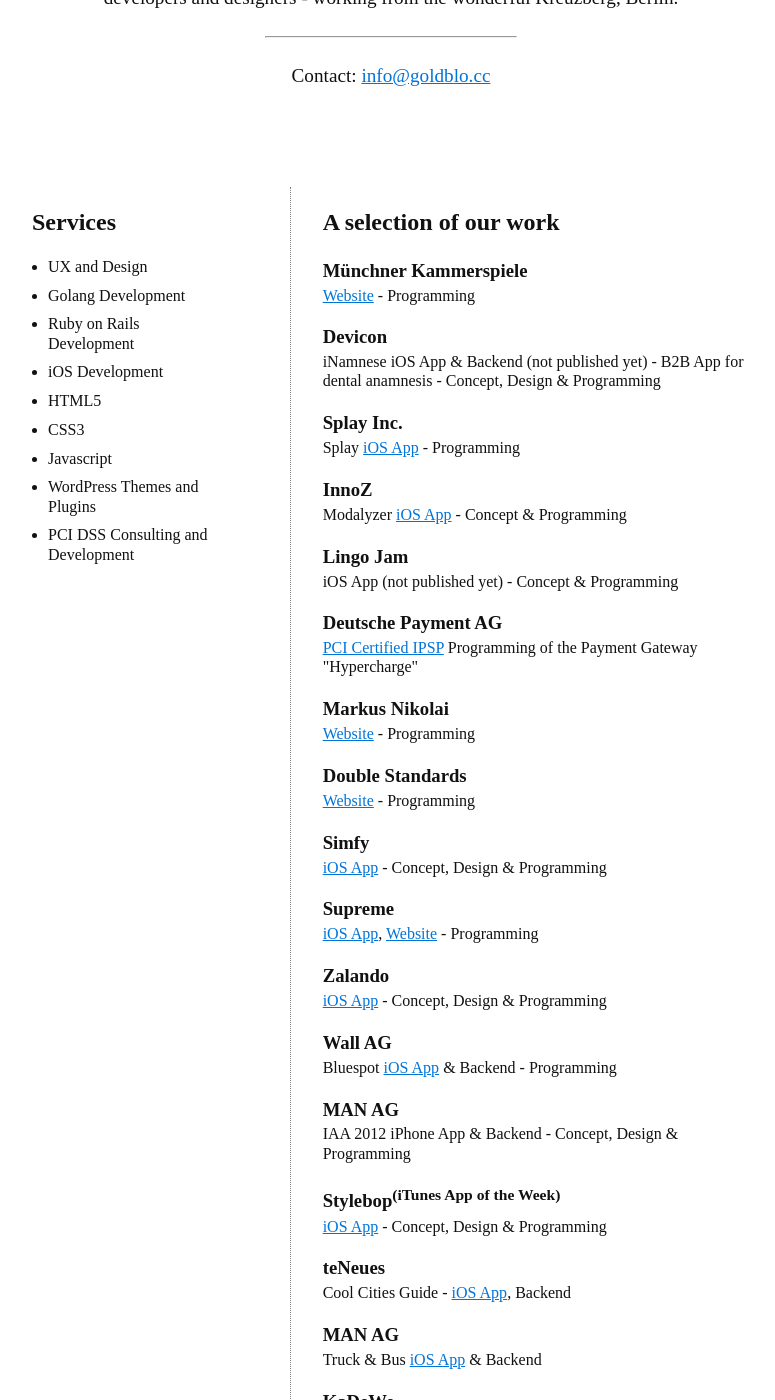
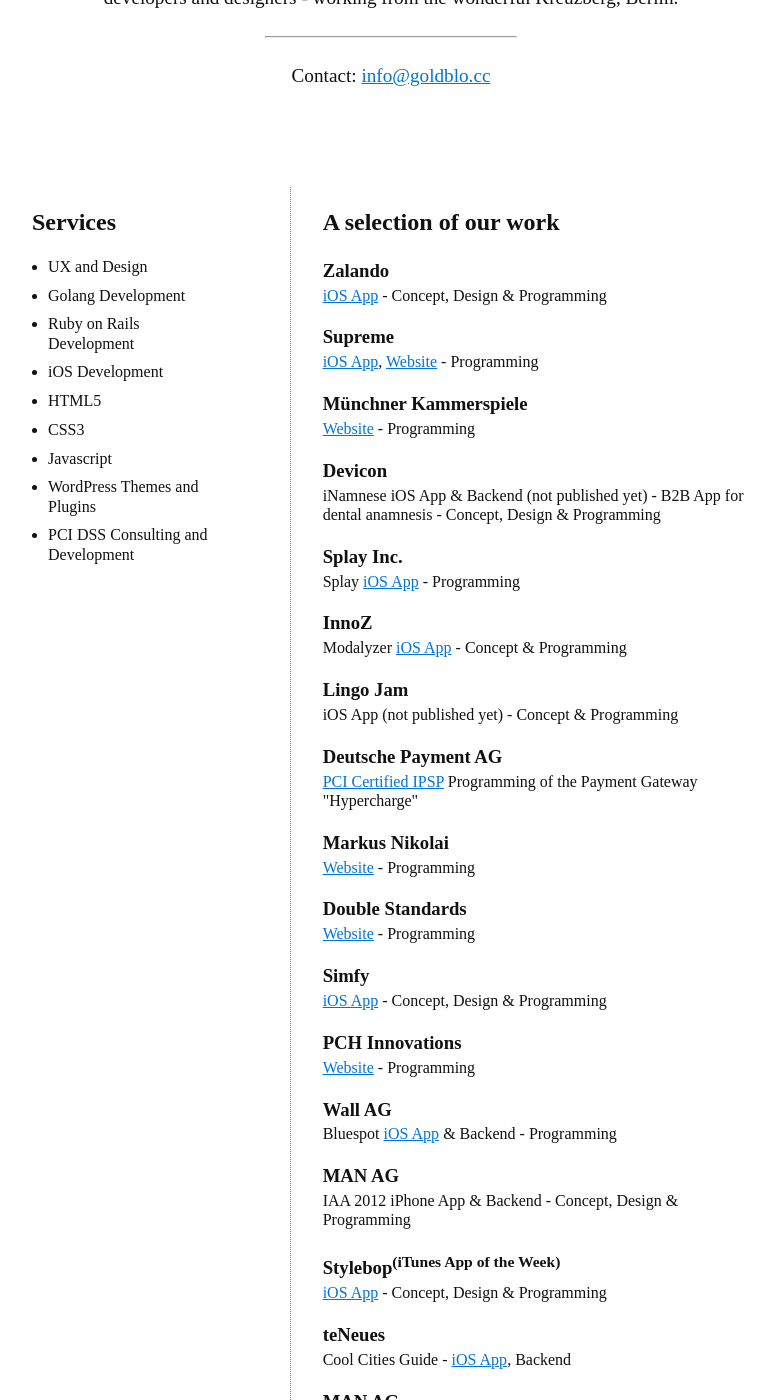
Before and after one commit to Goldblock/Goldblock.github.io, a Jekyll site: the page built from index.html, in a window 1280 px wide and 1400 px high, scrolled down 500 px. Shown: the whole window, without its empty margins (249-1024 px from the left). Built offline with Jekyll 4.4.1, drawn with Linux system fonts in a browser that asks for light colours; Markdown is read by kramdown in place of the engine named in the settings.

Commit message:
added pch project

```diff
--- a/index.html
+++ b/index.html
@@ -26,6 +26,19 @@
 
           <ul>
 
+            <li>
+              <h3>Zalando</h3>
+                <p>
+                  <a href="https://itunes.apple.com/de/app/zalando-fashion-inspiration/id585629514?mt=8">iOS App</a> - Concept, Design &amp; Programming
+                </p>
+            </li>
+
+            <li>
+              <h3>Supreme</h3>
+              <p>
+                <a href="https://itunes.apple.com/de/app/supreme/id664573705?l=en&amp;mt=8">iOS App</a>, <a href="http://www.supremenewyork.com/">Website</a> - Programming
+              </p>
+            </li>
 
 
             <li>
@@ -93,16 +106,10 @@
             </li>
 
             <li>
-              <h3>Supreme</h3>
+              <h3>PCH Innovations</h3>
               <p>
-                <a href="https://itunes.apple.com/de/app/supreme/id664573705?l=en&amp;mt=8">iOS App</a>, <a href="http://www.supremenewyork.com/">Website</a> - Programming
+                <a href="http://pch-innovations.com">Website</a> - Programming
               </p>
-            </li>
-            <li>
-              <h3>Zalando</h3>
-                <p>
-                  <a href="https://itunes.apple.com/de/app/zalando-fashion-inspiration/id585629514?mt=8">iOS App</a> - Concept, Design &amp; Programming
-                </p>
             </li>
 
             <li>
```
